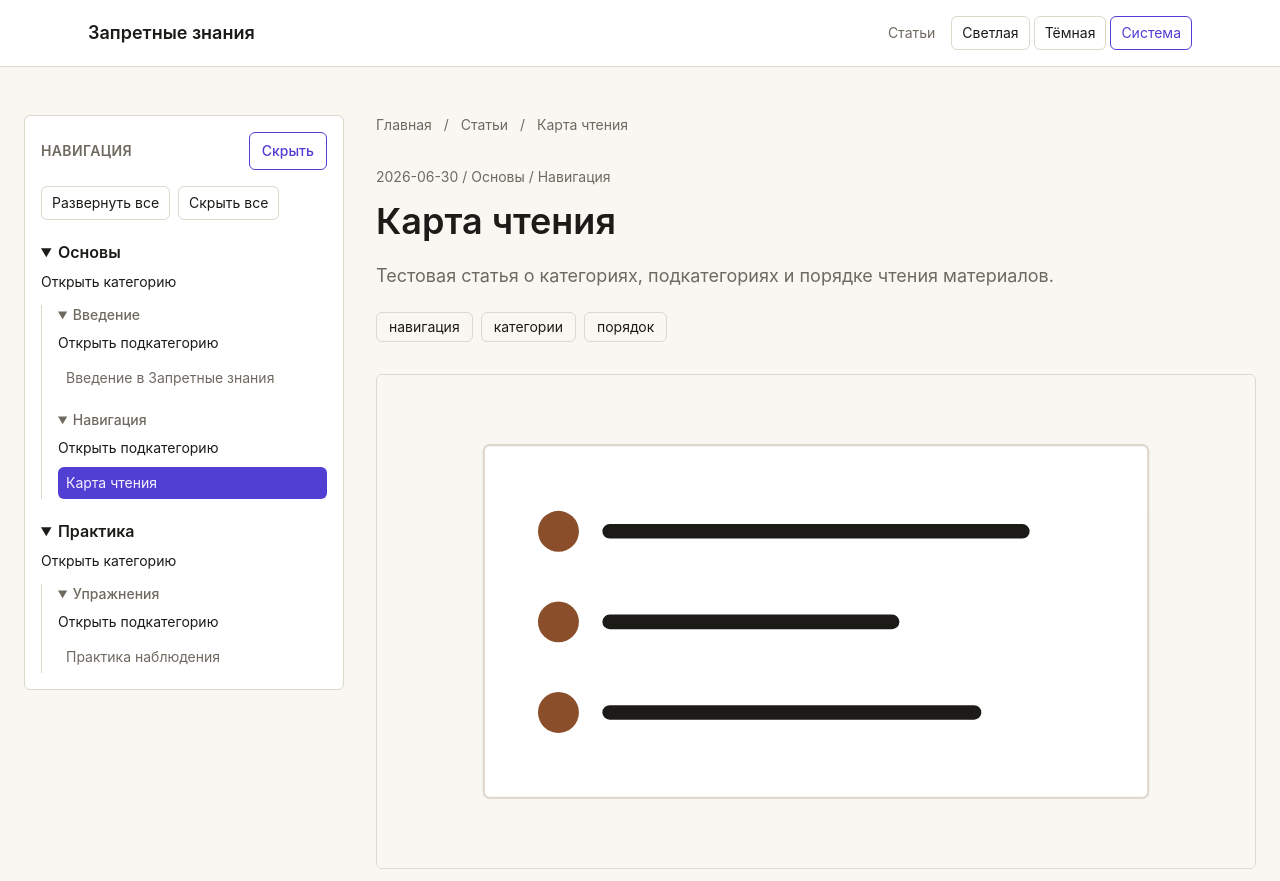
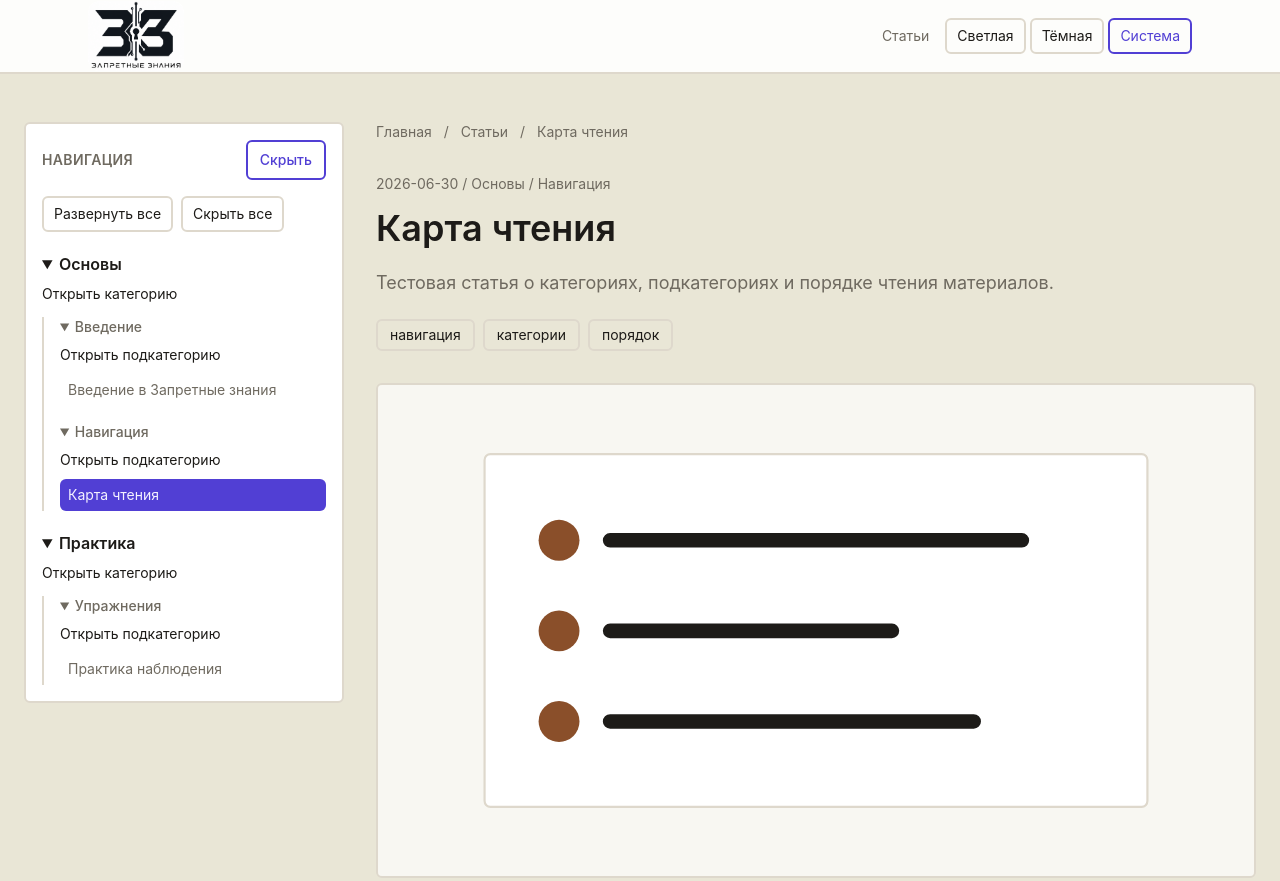
Before and after one commit to mihascor/zz-ecosystem, an Astro site in the folder website/: page /articles/karta-chteniya in a window 1280 px wide. Shown: the top 881 px of the page. Built offline with nearby package versions, Linux system fonts and the light colour scheme; Astro itself is replaced by a stand-in of ours.

Commit message:
Удалил пустые блоки изменений в коде

```diff
--- a/website/src/components/ArticleCard.astro
+++ b/website/src/components/ArticleCard.astro
@@ -19,7 +19,7 @@ const {
 
 <article
   class:list={[
-    'rounded-md border border-[var(--color-border)] bg-[var(--color-surface)]',
+    'site-border rounded-md bg-[var(--color-surface)]',
     showCover && !compact ? 'grid gap-5 p-5 md:grid-cols-[240px_1fr]' : 'p-5',
   ]}
 >
--- a/website/src/components/CategoryTree.astro
+++ b/website/src/components/CategoryTree.astro
@@ -24,7 +24,7 @@ const { categoryTree, currentSlug } = Astro.props;
             >
               Открыть категорию
             </a>
-            <ul class="mt-3 space-y-4 border-l border-[var(--color-border)] pl-4">
+            <ul class="site-border-l mt-3 space-y-4 pl-4">
               {category.subcategories.map((subcategory) => (
                 <li>
                   <details open data-category-node>
--- a/website/src/components/Header.astro
+++ b/website/src/components/Header.astro
@@ -2,9 +2,11 @@
 import ThemeToggle from './ThemeToggle.astro';
 ---
 
-<header class="border-b border-[var(--color-border)] bg-[var(--color-surface)]">
-  <div class="mx-auto flex max-w-6xl flex-col gap-4 px-6 py-4 md:flex-row md:items-center md:justify-between">
-    <a class="text-lg font-semibold" href="/">Запретные знания</a>
+<header class="site-header site-border-b">
+  <div class="mx-auto flex max-w-6xl flex-col gap-4 px-6 py-px md:flex-row md:items-center md:justify-between">
+    <a class="inline-flex items-center" href="/" aria-label="На главную">
+      <img class="h-[70px] w-auto" src="/logo.png" alt="Запретные знания" />
+    </a>
     <div class="flex flex-col gap-4 md:flex-row md:items-center">
       <nav class="flex flex-wrap gap-4 text-sm text-[var(--color-muted)]" aria-label="Основная навигация">
         <a href="/articles">Статьи</a>
--- a/website/src/components/Sidebar.astro
+++ b/website/src/components/Sidebar.astro
@@ -13,7 +13,7 @@ const { categoryTree, currentSlug } = Astro.props;
 
 <div data-sidebar-root data-sidebar-state="visible">
   <button
-    class="rounded-md border border-[var(--color-border)] bg-[var(--color-surface)] px-3 py-2 text-sm font-medium"
+    class="site-border rounded-md bg-[var(--color-surface)] px-3 py-2 text-sm font-medium"
     type="button"
     data-sidebar-open
   >
@@ -21,7 +21,7 @@ const { categoryTree, currentSlug } = Astro.props;
   </button>
 
   <aside
-    class="rounded-md border border-[var(--color-border)] bg-[var(--color-surface)] p-4"
+    class="site-border rounded-md bg-[var(--color-surface)] p-4"
     data-sidebar-panel
   >
     <div class="flex items-center justify-between gap-3">
@@ -32,14 +32,14 @@ const { categoryTree, currentSlug } = Astro.props;
     </div>
     <div class="mt-4 flex flex-wrap gap-2">
       <button
-        class="rounded-md border border-[var(--color-border)] px-2.5 py-1.5 text-sm"
+        class="site-border rounded-md px-2.5 py-1.5 text-sm"
         type="button"
         data-category-expand-all
       >
         Развернуть все
       </button>
       <button
-        class="rounded-md border border-[var(--color-border)] px-2.5 py-1.5 text-sm"
+        class="site-border rounded-md px-2.5 py-1.5 text-sm"
         type="button"
         data-category-collapse-all
       >
--- a/website/src/components/SidebarToggle.astro
+++ b/website/src/components/SidebarToggle.astro
@@ -1,5 +1,5 @@
 <button
-  class="rounded-md border border-[var(--color-border)] px-3 py-2 text-sm font-medium"
+  class="site-border rounded-md px-3 py-2 text-sm font-medium"
   type="button"
   data-sidebar-toggle
 >
--- a/website/src/components/TagList.astro
+++ b/website/src/components/TagList.astro
@@ -10,7 +10,7 @@ const { tags } = Astro.props;
   {
     tags.map((tag) => (
       <a
-        class="rounded-md border border-[var(--color-border)] px-3 py-1 text-sm"
+        class="site-border rounded-md px-3 py-1 text-sm"
         href={`/tags/${encodeURIComponent(tag)}`}
       >
         {tag}
--- a/website/src/components/ThemeToggle.astro
+++ b/website/src/components/ThemeToggle.astro
@@ -1,6 +1,6 @@
 <div class="flex items-center gap-1" aria-label="Переключение темы">
   <button
-    class="rounded-md border border-[var(--color-border)] px-2.5 py-1.5 text-sm"
+    class="site-border rounded-md px-2.5 py-1.5 text-sm"
     type="button"
     data-theme-value="light"
     title="Светлая тема"
@@ -8,7 +8,7 @@
     Светлая
   </button>
   <button
-    class="rounded-md border border-[var(--color-border)] px-2.5 py-1.5 text-sm"
+    class="site-border rounded-md px-2.5 py-1.5 text-sm"
     type="button"
     data-theme-value="dark"
     title="Тёмная тема"
@@ -16,7 +16,7 @@
     Тёмная
   </button>
   <button
-    class="rounded-md border border-[var(--color-border)] px-2.5 py-1.5 text-sm"
+    class="site-border rounded-md px-2.5 py-1.5 text-sm"
     type="button"
     data-theme-value="system"
     title="Системная тема"
--- a/website/src/pages/articles/[slug].astro
+++ b/website/src/pages/articles/[slug].astro
@@ -75,7 +75,7 @@ const { Content } = await render(article);
           <img
             src={article.data.cover}
             alt=""
-            class="mt-8 aspect-video w-full rounded-md border border-[var(--color-border)] object-cover"
+            class="site-border mt-8 aspect-video w-full rounded-md object-cover"
           />
         </header>
 
--- a/website/src/pages/categories/[category].astro
+++ b/website/src/pages/categories/[category].astro
@@ -58,7 +58,7 @@ const tags = [...new Set(articles.flatMap((article) => article.data.tags))].sort
         <div class="mt-5 grid gap-5">
           {
             subcategories.map((subcategory) => (
-              <article class="rounded-md border border-[var(--color-border)] bg-[var(--color-surface)] p-5">
+              <article class="site-border rounded-md bg-[var(--color-surface)] p-5">
                 <h3 class="text-xl font-semibold">
                   <a
                     href={`/subcategories/${encodeURIComponent(subcategory.subcategory)}`}
@@ -87,7 +87,7 @@ const tags = [...new Set(articles.flatMap((article) => article.data.tags))].sort
         </div>
       </section>
 
-      <section class="mt-10 border-t border-[var(--color-border)] pt-8">
+      <section class="site-border-t mt-10 pt-8">
         <h2 class="text-2xl font-semibold">Теги категории</h2>
         <div class="mt-5">
           <TagList tags={tags} />
--- a/website/src/pages/index.astro
+++ b/website/src/pages/index.astro
@@ -34,7 +34,7 @@ const tags = await getTagIndex();
       </a>
     </section>
 
-    <section class="border-t border-[var(--color-border)] py-10">
+    <section class="site-border-t py-10">
       <h2 class="text-2xl font-semibold">Последние статьи</h2>
       <div class="mt-6 grid gap-5 md:grid-cols-3">
         {
@@ -45,7 +45,7 @@ const tags = await getTagIndex();
       </div>
     </section>
 
-    <section class="grid gap-10 border-t border-[var(--color-border)] py-10 md:grid-cols-2">
+    <section class="site-border-t grid gap-10 py-10 md:grid-cols-2">
       <div>
         <h2 class="text-2xl font-semibold">Категории</h2>
         <ul class="mt-5 space-y-3">
@@ -73,7 +73,7 @@ const tags = await getTagIndex();
           {
             tags.map((tag) => (
               <a
-                class="rounded-md border border-[var(--color-border)] px-3 py-2 text-sm"
+                class="site-border rounded-md px-3 py-2 text-sm"
                 href={`/tags/${encodeURIComponent(tag.tag)}`}
               >
                 {tag.tag} ({tag.count})
--- a/website/src/styles/global-commented-ru.css
+++ b/website/src/styles/global-commented-ru.css
@@ -35,6 +35,9 @@
 
   /* Цвет границ, линий, разделителей. */
   --color-border: #ded8cc;
+
+  /* Толщина стандартных рамок и разделителей сайта. */
+  --border-width: 1px;
 
   /* Акцентный цвет: ссылки, активные элементы, выделения. */
   --color-accent: #97d868;
@@ -129,6 +132,47 @@ body {
   a {
     /* Ссылка наследует цвет родителя, если отдельный класс цвета не задан. */
     color: inherit;
+  }
+}
+
+/* Общие классы стандартных рамок сайта. */
+@layer components {
+  .site-header {
+    /* Приклеивает шапку к верхней границе окна при прокрутке. */
+    position: sticky;
+
+    /* Шапка держится ровно у верхнего края. */
+    top: 0;
+
+    /* Поднимает шапку над контентом, чтобы страница уходила под неё. */
+    z-index: 40;
+
+    /* Полупрозрачный фон из цвета поверхности текущей темы. */
+    background: color-mix(in srgb, var(--color-surface) 72%, transparent);
+
+    /* Матовый эффект стекла: размытие и лёгкое усиление насыщенности фона под шапкой. */
+    backdrop-filter: blur(14px) saturate(120%);
+    -webkit-backdrop-filter: blur(14px) saturate(120%);
+  }
+
+  .site-border {
+    /* Полная рамка с глобальной толщиной и цветом темы. */
+    border: var(--border-width) solid var(--color-border);
+  }
+
+  .site-border-t {
+    /* Верхняя граница с глобальной толщиной и цветом темы. */
+    border-top: var(--border-width) solid var(--color-border);
+  }
+
+  .site-border-b {
+    /* Нижняя граница с глобальной толщиной и цветом темы. */
+    border-bottom: var(--border-width) solid var(--color-border);
+  }
+
+  .site-border-l {
+    /* Левая граница с глобальной толщиной и цветом темы. */
+    border-left: var(--border-width) solid var(--color-border);
   }
 }
 
@@ -324,7 +368,7 @@ body {
   background: var(--color-code-background);
 
   /* Граница вокруг блока кода. */
-  border: 1px solid var(--color-border);
+  border: var(--border-width) solid var(--color-border);
 
   /* Скругление углов блока кода. */
   border-radius: 6px;
--- a/website/src/styles/global.css
+++ b/website/src/styles/global.css
@@ -2,11 +2,12 @@
 
 :root {
   color-scheme: light;
-  --color-background: #f8f7f2;
+  --color-background: #e9e6d6;
   --color-surface: #ffffff;
   --color-text: #1d1b18;
   --color-muted: #6f6a60;
   --color-border: #ded8cc;
+  --border-width: 2px;
   --color-accent: #513fd4;
   --color-accent-text: #f4f1ff;
   --color-code-background: #eee8dc;
@@ -15,12 +16,12 @@
 
 html[data-theme="dark"] {
   color-scheme: dark;
-  --color-background: #151617;
-  --color-surface: #202224;
+  --color-background: #0b1f33;
+  --color-surface: #2f3235;
   --color-text: #f3f0e8;
   --color-muted: #b7b0a4;
   --color-border: #3b3b37;
-  --color-accent: #321cda;
+  --color-accent: #5745db;
   --color-accent-text: #f4f1ff;
   --color-code-background: #292b2d;
   --color-quote-background: #1d2022;
@@ -48,6 +49,33 @@ body {
 @layer base {
   a {
     color: inherit;
+  }
+}
+
+@layer components {
+  .site-header {
+    position: sticky;
+    top: 0;
+    z-index: 40;
+    background: color-mix(in srgb, var(--color-surface) 90%, transparent);
+    backdrop-filter: blur(14px) saturate(120%);
+    -webkit-backdrop-filter: blur(14px) saturate(120%);
+  }
+
+  .site-border {
+    border: var(--border-width) solid var(--color-border);
+  }
+
+  .site-border-t {
+    border-top: var(--border-width) solid var(--color-border);
+  }
+
+  .site-border-b {
+    border-bottom: var(--border-width) solid var(--color-border);
+  }
+
+  .site-border-l {
+    border-left: var(--border-width) solid var(--color-border);
   }
 }
 
@@ -145,7 +173,7 @@ body {
 
 .article-content pre {
   background: var(--color-code-background);
-  border: 1px solid var(--color-border);
+  border: var(--border-width) solid var(--color-border);
   border-radius: 6px;
   overflow-x: auto;
   padding: 1rem;
```
Also changed, not shown: website/src/components/ArticleNavigation.astro (+5 -5 lines), website/public/logo.png (added).
